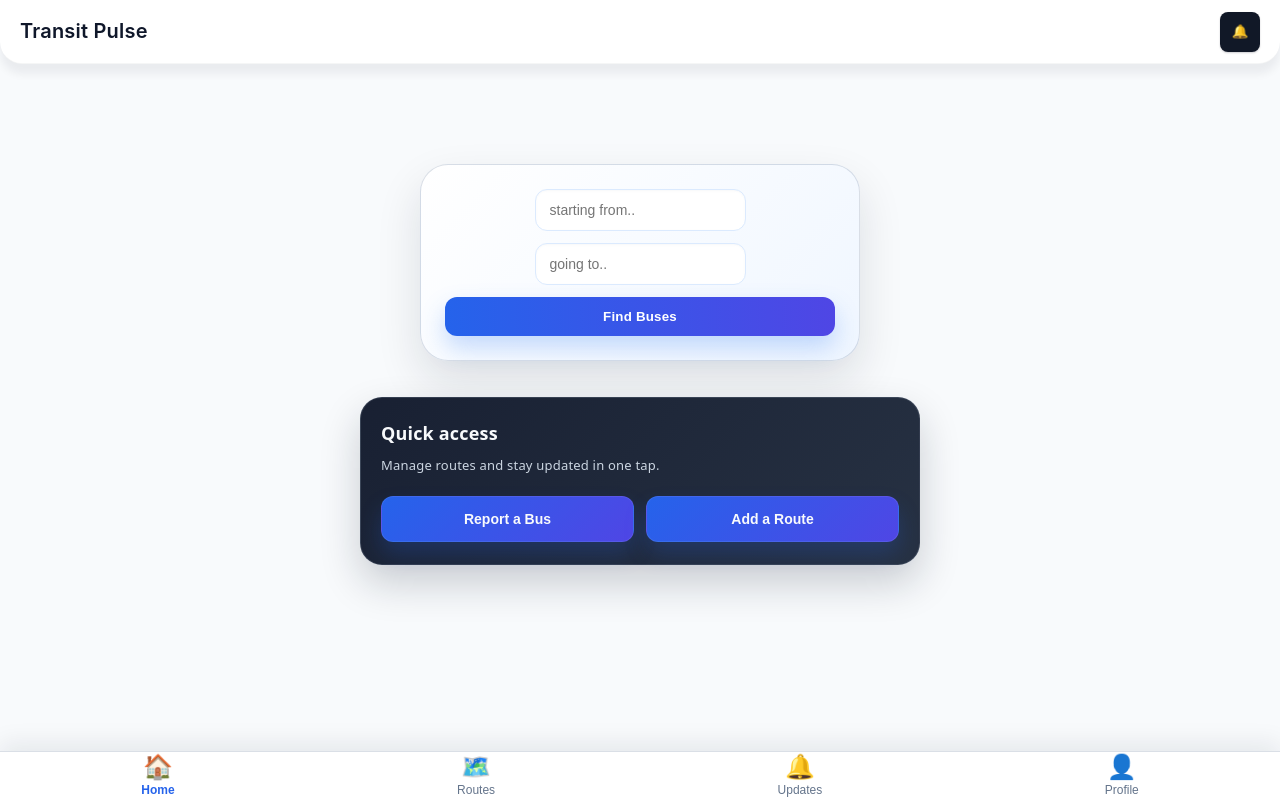
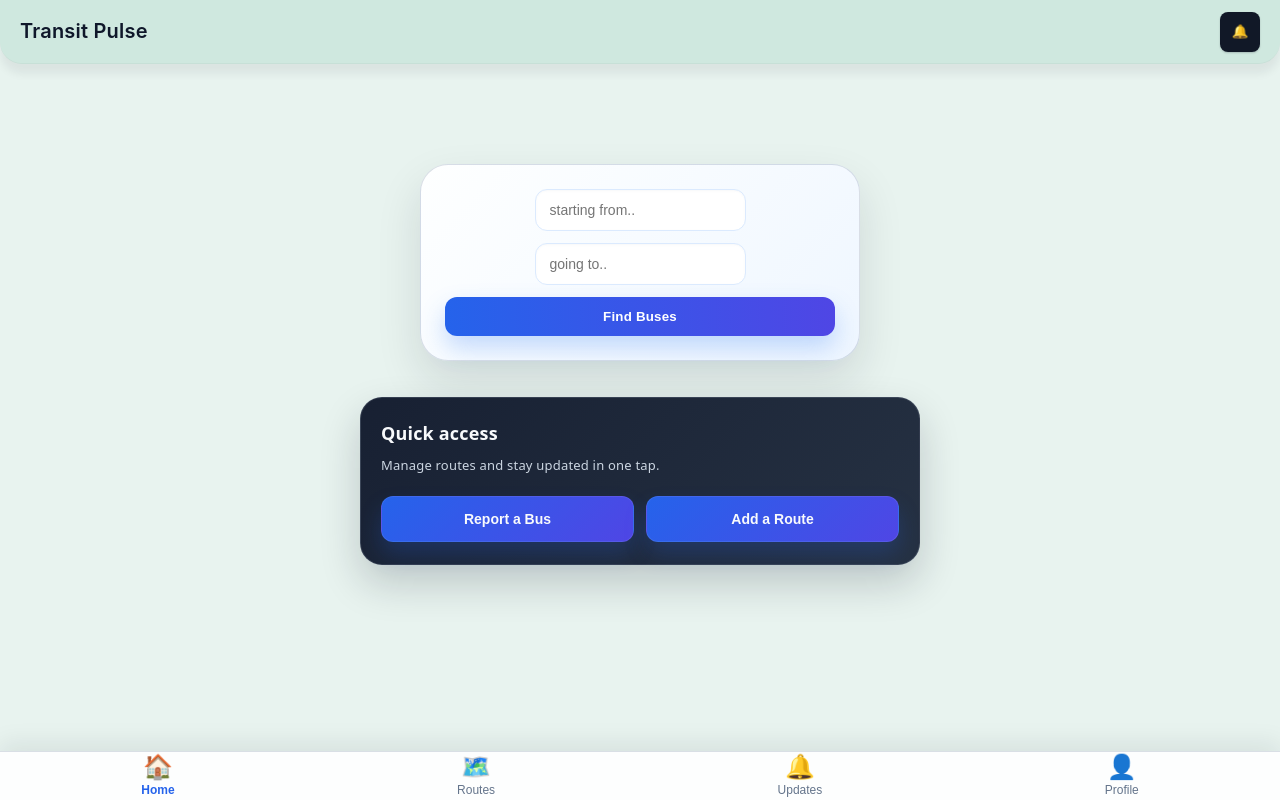
Before and after one commit to Sumit-Mashelkar/Where-is-my-Bus, a React (Vite) app in the folder frontend/: page / in a window 1280 px wide. Built offline with nearby package versions, Linux system fonts and the light colour scheme.

Commit message:
style: update header background color and enhance landing page layout

```diff
--- a/frontend/src/components/header.jsx
+++ b/frontend/src/components/header.jsx
@@ -1,7 +1,7 @@
 
 //styles for the header and text
 const headerStyles = {
-  backgroundColor: "#ffffff",
+  backgroundColor: "#cfe8df",
   padding: "12px 20px",
   left: 0,
   right: 0,
--- a/frontend/src/index.css
+++ b/frontend/src/index.css
@@ -108,6 +108,11 @@ body {
   box-sizing: border-box;
   background-color: #f8fafc;
   overflow-x: hidden;
+}
+
+.landing-page {
+  flex: 1;
+  background-color: #e8f3ef;
 }
 
 h1,
--- a/frontend/src/pages/landingPage.jsx
+++ b/frontend/src/pages/landingPage.jsx
@@ -8,12 +8,12 @@ const LandingPage = () => {
 
 
     return (
-        <>
+        <main className="landing-page">
             <Hero />
             <Search />
             <QuickAcess />
             <Footer />
-        </>
+        </main>
     );
 };
 
```
